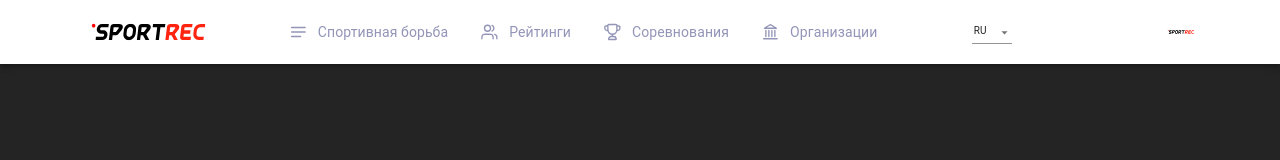
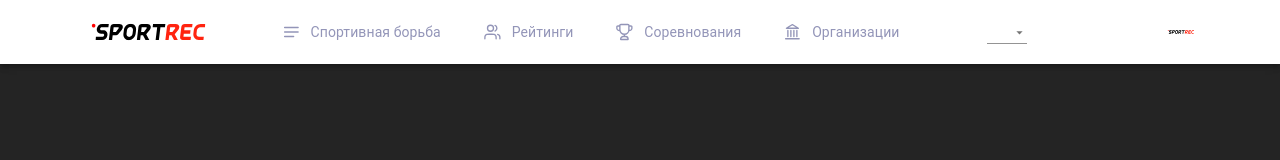
Before and after one commit to IlyaDvorchuk/SPORT_REC, a React (Vite) app: page / in a window 1280 px wide. Shown: the top 160 px of the page. Built offline with nearby package versions, Linux system fonts and the light colour scheme; no server answers.

Commit message:
feat: add onChangeLanguage

```diff
--- a/src/components/layout/Header/Header.tsx
+++ b/src/components/layout/Header/Header.tsx
@@ -1,12 +1,21 @@
-import React from 'react';
+import React, {useState} from 'react';
+import i18n from "i18next";
+import { AppBar, Toolbar, Typography, IconButton, Select, MenuItem } from '@mui/material';
+
 import cls from './Header.module.scss'
-
 import LogoSvg from '/src/assets/images/svg/logo.svg'
-import { AppBar, Toolbar, Typography, IconButton, Select, MenuItem } from '@mui/material';
 import Container from "../Container/Container";
 import Navbar from "../../navigation/Navbar/Navbar";
+import {LanguageTypes} from "../../../config/i18n/constants";
 
 const Header = () => {
+    const [language, setLanguage] = useState(i18n.language)
+
+    const onChangeLanguage = (language: LanguageTypes.ru | LanguageTypes.en) => {
+        i18n.changeLanguage(language)
+        setLanguage(language)
+    }
+
     return (
         <AppBar position="sticky" className={cls.appBar} color={'inherit'}>
             <Container>
@@ -16,12 +25,16 @@ const Header = () => {
                     </Typography>
                     <Navbar/>
                     <Select
-                        value="RU"
+                        value={language}
                         className={cls.languageSelect}
                         variant="standard"
                     >
-                        <MenuItem value="RU">RU</MenuItem>
-                        <MenuItem value="EN">EN</MenuItem>
+                        <MenuItem value="ru" onClick={() => onChangeLanguage(LanguageTypes.ru)}>
+                            RU
+                        </MenuItem>
+                        <MenuItem value="en" onClick={() => onChangeLanguage(LanguageTypes.en)}>
+                            EN
+                        </MenuItem>
                     </Select>
                     <IconButton color="inherit">
                         {/*<NotificationsIcon />*/}
--- a/src/components/navigation/Navbar/Navbar.module.scss
+++ b/src/components/navigation/Navbar/Navbar.module.scss
@@ -1,7 +1,8 @@
 @import "src/styles/mixins";
 
 .Navbar {
-  @include flex()
+  width: 65rem;
+  @include flex(space-between)
 }
 
 .navItem {
--- /dev/null
+++ b/src/config/i18n/constants.ts
@@ -0,0 +1,4 @@
+export enum LanguageTypes {
+    en = "en",
+    ru = "ru"
+}
```
